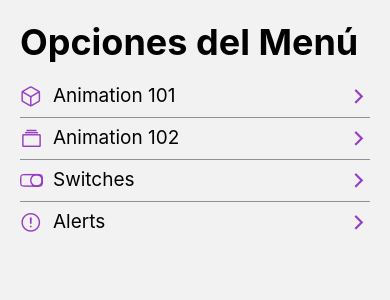
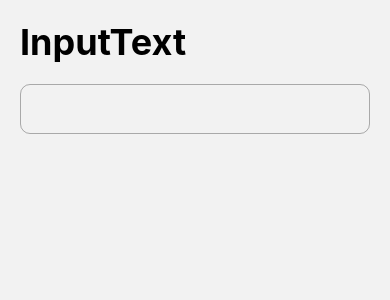
Before and after one commit to armandotechno/RNComponents, a React Native app: screen /TextInputScreen in a window 390 px wide. Shown: the top 300 px of the page. Built offline with nearby package versions, Linux system fonts and the light colour scheme.

Commit message:
Componente TextInput

```diff
--- a/src/data/menuItems.tsx
+++ b/src/data/menuItems.tsx
@@ -22,4 +22,9 @@ export const menuItems: MenuItem[] = [
         icon: 'alert-circle-outline',
         component: 'AlertScreen'
     },
+    {
+        name: 'TextInput',
+        icon: 'document-text-outline',
+        component: 'TextInputScreen'
+    },
 ]
--- a/src/navigator/Navigator.tsx
+++ b/src/navigator/Navigator.tsx
@@ -4,6 +4,7 @@ import { HomeScreen } from '../screens/HomeScreen';
 import Animation102Screen from '../screens/Animation102Screen';
 import SwitchScreen from '../screens/SwitchScreen';
 import AlertScreen from '../screens/AlertScreen';
+import TextInputScreen from '../screens/TextInputScreen';
 
 const Stack = createStackNavigator();
 
@@ -19,6 +20,7 @@ export const Navigator = () => {
       <Stack.Screen name="Animation102Screen" component={ Animation102Screen } />
       <Stack.Screen name="SwitchScreen" component={ SwitchScreen } />
       <Stack.Screen name="AlertScreen" component={ AlertScreen } />
+      <Stack.Screen name="TextInputScreen" component={ TextInputScreen } />
     </Stack.Navigator>
   );
 }
--- /dev/null
+++ b/src/screens/TextInputScreen.tsx
@@ -0,0 +1,26 @@
+import { View, Text, TextInput, StyleSheet } from 'react-native'
+import HeaderTitle from '../components/HeaderTitle';
+import { styles } from '../theme/appTheme';
+
+export default function TextInputScreen() {
+    return (
+      <View style={ styles.globalMargin }>
+        <HeaderTitle title='InputText' />
+
+        <TextInput
+            style={ stylesScreen.textInputStyle }
+        />
+
+      </View>
+    )
+}
+
+const stylesScreen = StyleSheet.create({
+    textInputStyle: {
+        borderWidth: 1,
+        borderColor: 'rgba(0,0,0,0.3)',
+        height: 50,
+        paddingHorizontal: 10,
+        borderRadius: 10,
+    },
+});
--- a/src/theme/appTheme.tsx
+++ b/src/theme/appTheme.tsx
@@ -7,5 +7,6 @@ export const styles = StyleSheet.create({
     title: {
         fontSize: 36,
         fontWeight: 'bold',
+        color: 'black'
     }
 });
```
